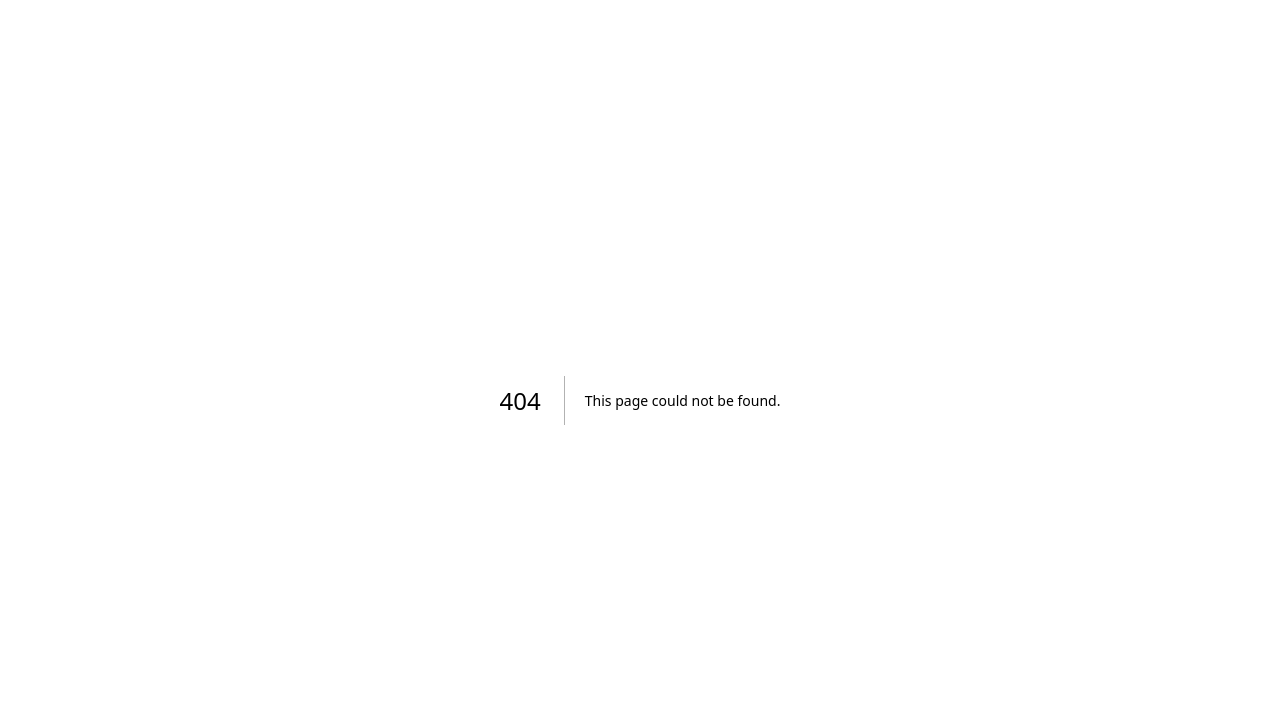
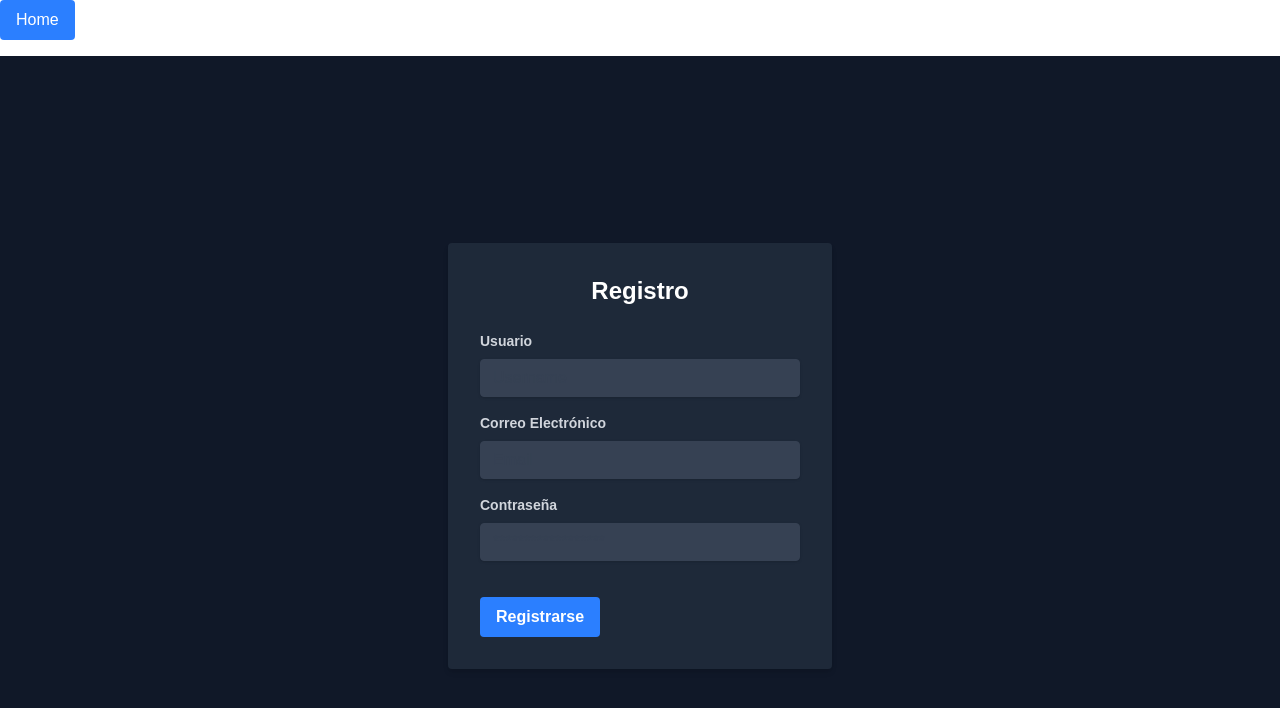
Before and after one commit to pairPrograming1/front, a Next.js app in the folder my-app/: page /register in a window 1280 px wide. Before the commit this address had no page. Shown: the top 708 px of the page. Built offline with nearby package versions, Linux system fonts and the light colour scheme.

Commit message:
creacion de componente register

```diff
--- a/my-app/src/app/page.js
+++ b/my-app/src/app/page.js
@@ -8,14 +8,24 @@
     router.push("/login");
   };
 
+  const handleRegisterClick = () => {
+    router.push("/register");
+  };
+
   return (
     <div className="bg-gray-900 text-white min-h-screen flex flex-col items-center justify-center">
       <h1 className="text-4xl mb-4">Home</h1>
       <button
         onClick={handleLoginClick}
-        className="bg-blue-500 hover:bg-blue-700 text-white font-bold py-2 px-4 rounded"
+        className="bg-blue-500 hover:bg-blue-700 text-white font-bold py-2 px-4 rounded mb-4"
       >
         Iniciar sesion
+      </button>
+      <button
+        onClick={handleRegisterClick}
+        className="bg-green-500 hover:bg-green-700 text-white font-bold py-2 px-4 rounded"
+      >
+        Registrarse
       </button>
     </div>
   );
--- /dev/null
+++ b/my-app/src/app/register/page.js
@@ -0,0 +1,16 @@
+"use client";
+import Register from "../../component/register/register";
+import Link from "next/link";
+
+export default function RegisterPage() {
+  return (
+    <div>
+      <Link href="/">
+        <button className="px-4 py-2 mb-4 text-white bg-blue-500 rounded hover:bg-blue-700">
+          Home
+        </button>
+      </Link>
+      <Register />
+    </div>
+  );
+}
--- /dev/null
+++ b/my-app/src/component/register/register.js
@@ -0,0 +1,65 @@
+import React from "react";
+
+export default function Register() {
+  return (
+    <div className="flex items-center justify-center min-h-screen bg-gray-900">
+      <div className="bg-gray-800 p-8 rounded shadow-md w-full max-w-sm">
+        <h2 className="text-2xl font-bold mb-6 text-center text-white">
+          Registro
+        </h2>
+        <form>
+          <div className="mb-4">
+            <label
+              className="block text-gray-300 text-sm font-bold mb-2"
+              htmlFor="username"
+            >
+              Usuario
+            </label>
+            <input
+              className="shadow appearance-none border rounded w-full py-2 px-3 text-gray-700 leading-tight focus:outline-none focus:shadow-outline bg-gray-700"
+              id="username"
+              type="text"
+              placeholder="Username"
+            />
+          </div>
+          <div className="mb-4">
+            <label
+              className="block text-gray-300 text-sm font-bold mb-2"
+              htmlFor="email"
+            >
+              Correo Electrónico
+            </label>
+            <input
+              className="shadow appearance-none border rounded w-full py-2 px-3 text-gray-700 leading-tight focus:outline-none focus:shadow-outline bg-gray-700"
+              id="email"
+              type="email"
+              placeholder="Email"
+            />
+          </div>
+          <div className="mb-6">
+            <label
+              className="block text-gray-300 text-sm font-bold mb-2"
+              htmlFor="password"
+            >
+              Contraseña
+            </label>
+            <input
+              className="shadow appearance-none border rounded w-full py-2 px-3 text-gray-700 mb-3 leading-tight focus:outline-none focus:shadow-outline bg-gray-700"
+              id="password"
+              type="password"
+              placeholder="******************"
+            />
+          </div>
+          <div className="flex items-center justify-between">
+            <button
+              className="bg-blue-500 hover:bg-blue-700 text-white font-bold py-2 px-4 rounded focus:outline-none focus:shadow-outline"
+              type="button"
+            >
+              Registrarse
+            </button>
+          </div>
+        </form>
+      </div>
+    </div>
+  );
+}
```
